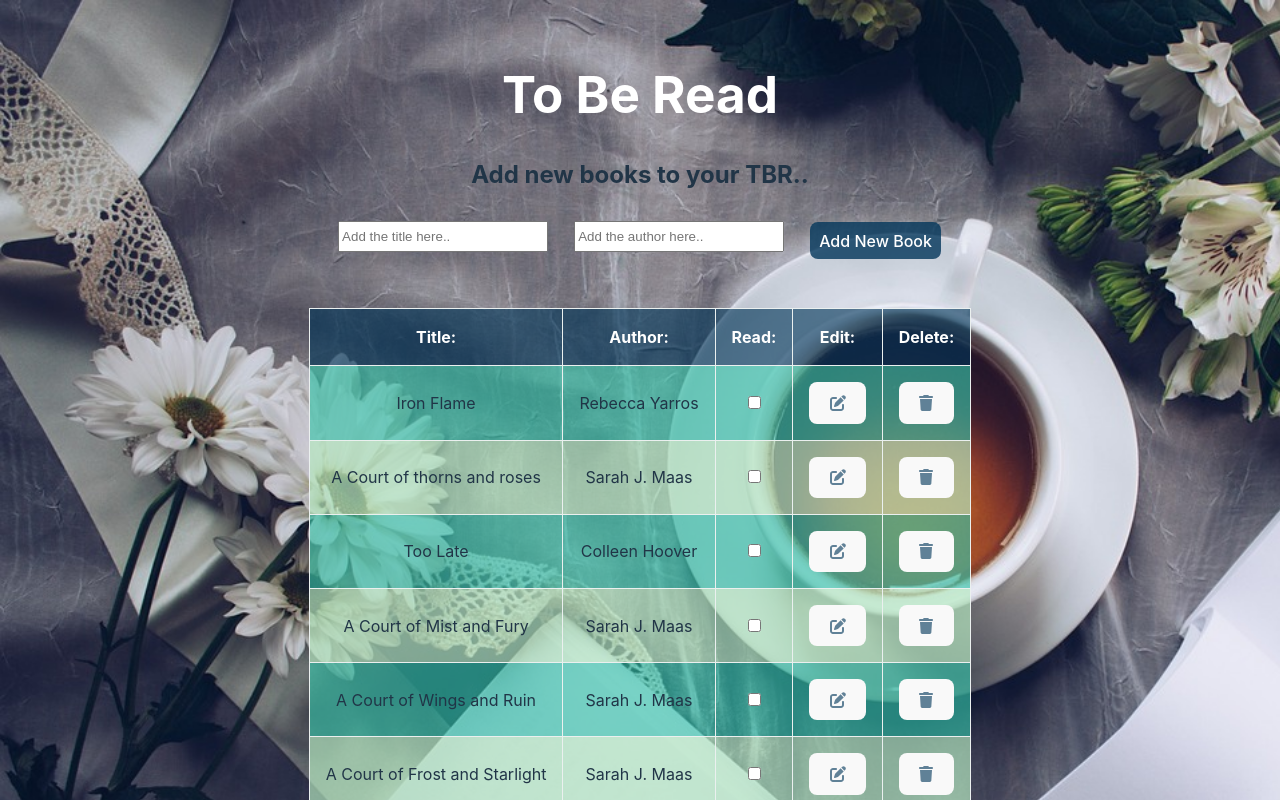
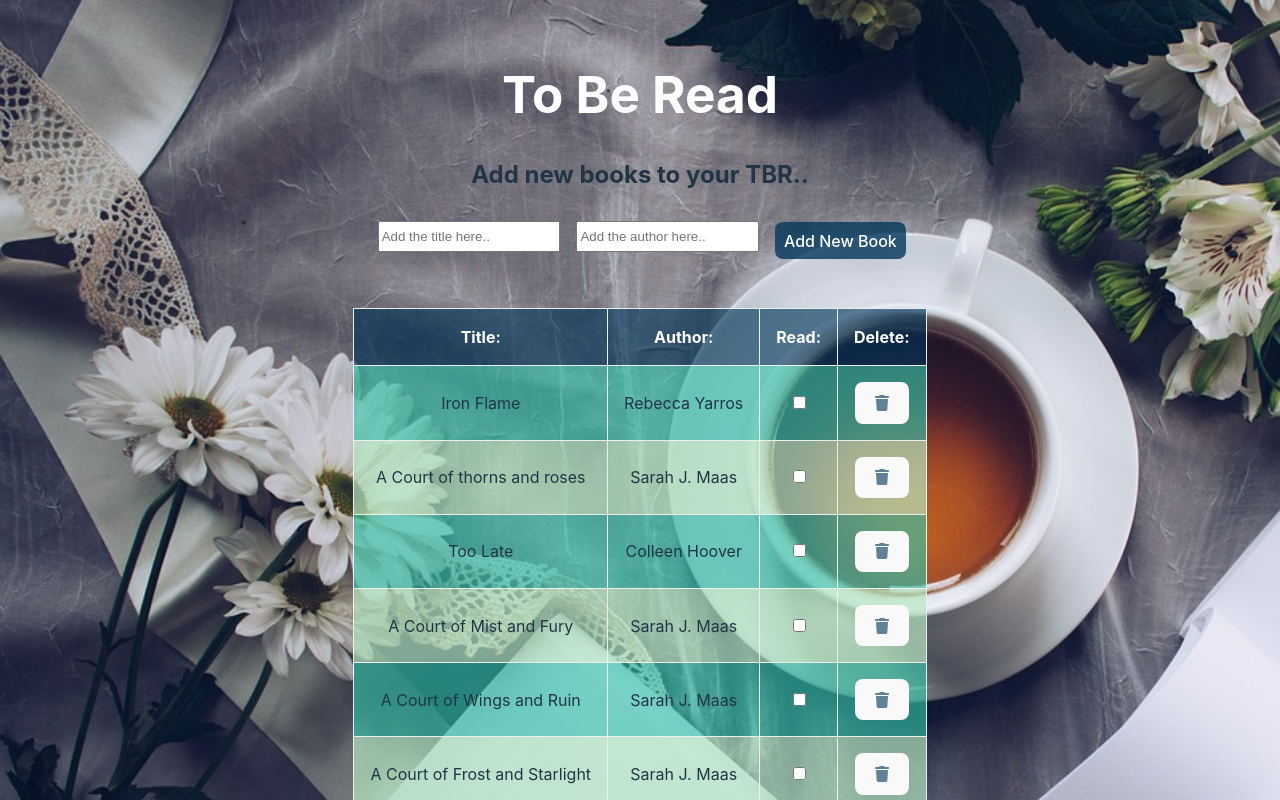
Before and after one commit to Chewbeccaz/the-todos-Chewbeccaz, a React (Vite) app: page / in a window 1280 px wide. Shown: the top 800 px of the page. Built offline with nearby package versions, Linux system fonts and the light colour scheme.

Commit message:
removed edit button

```diff
--- a/src/components/ShowBooks.tsx
+++ b/src/components/ShowBooks.tsx
@@ -1,6 +1,5 @@
 import { Book } from "../models/Book";
 import { FontAwesomeIcon } from "@fortawesome/react-fontawesome";
-import { faPenToSquare } from "@fortawesome/free-solid-svg-icons";
 import { faTrash } from "@fortawesome/free-solid-svg-icons";
 import "../ShowBooks.css";
 
@@ -27,7 +26,6 @@ export const ShowBooks = (props: IShowBooksProps) => {
             <th>Title:</th>
             <th>Author:</th>
             <th>Read:</th>
-            <th>Edit:</th>
             <th>Delete:</th>
           </tr>
         </thead>
@@ -46,12 +44,6 @@ export const ShowBooks = (props: IShowBooksProps) => {
                 />
               </td>
               <td>
-                <button>
-                  {" "}
-                  <FontAwesomeIcon className="edit-icon" icon={faPenToSquare} />
-                </button>
-              </td>
-              <td>
                 <button onClick={() => handleDelete(book.id)}>
                   <FontAwesomeIcon className="delete-icon" icon={faTrash} />
                 </button>
```
